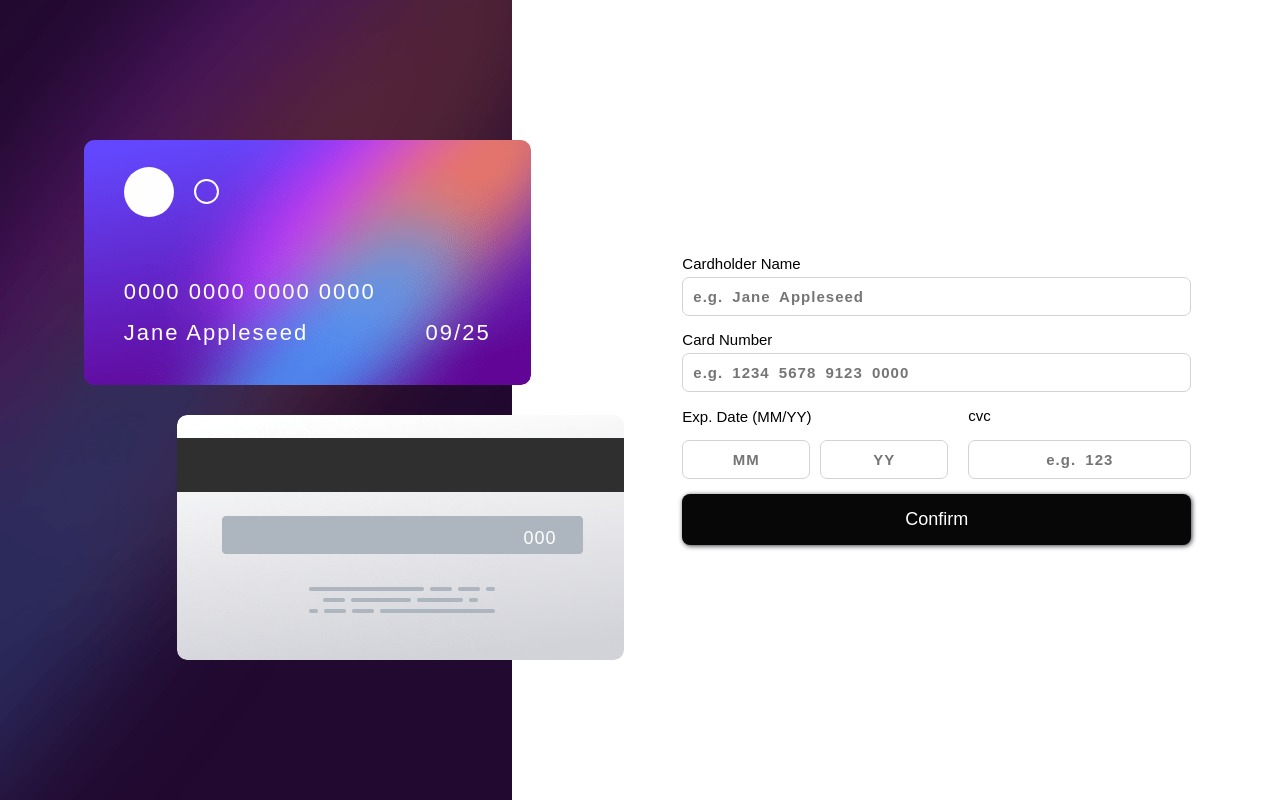
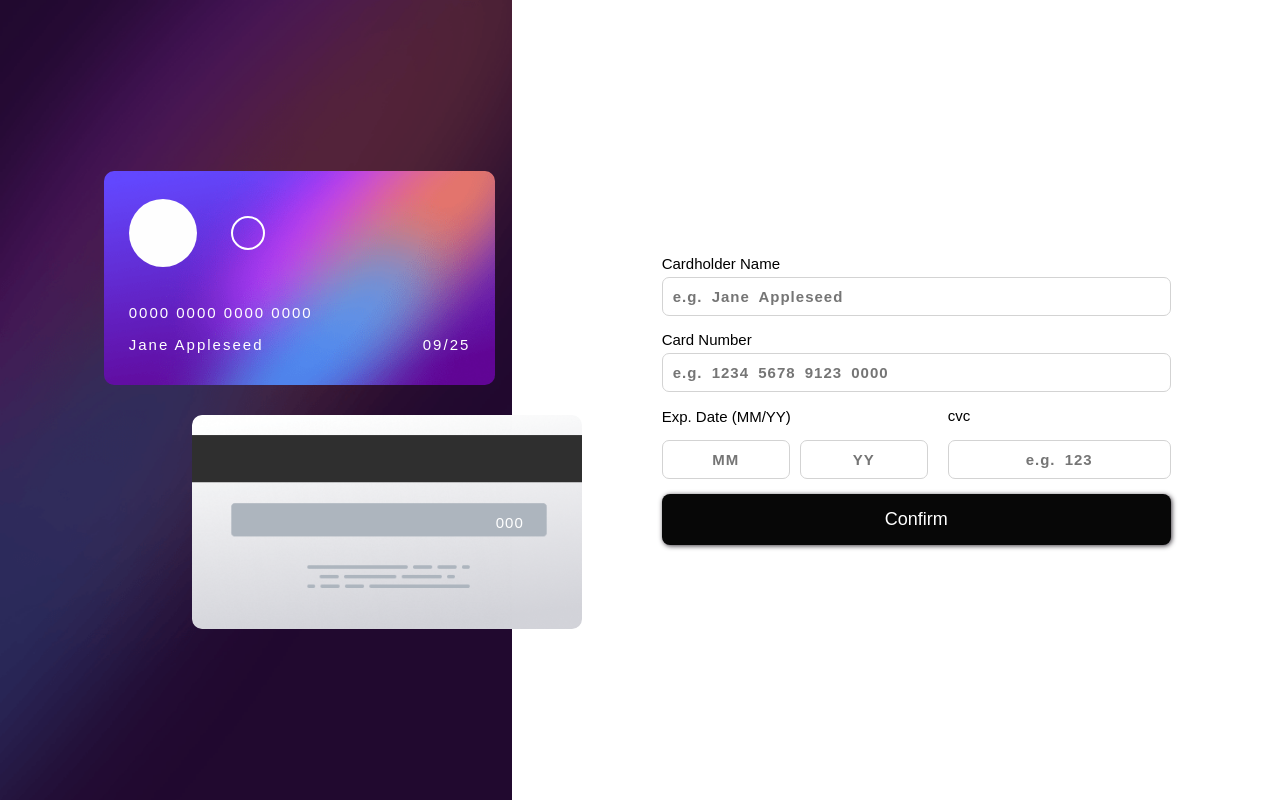
Before and after one commit to mahmoud-elbasiony/frontend-challenges, a plain HTML site: page interactive-card-details-form-main/index.html in a window 1280 px wide. Drawn offline with Linux system fonts and the light colour scheme.

Commit message:
fixing issues with smaller screens

```diff
--- a/interactive-card-details-form-main/src/style.css
+++ b/interactive-card-details-form-main/src/style.css
@@ -45,45 +45,47 @@ body{
     display: flex;
     /* flex-direction: column; */
     flex-wrap: wrap;
-    width: 550px;
-    gap:30px;
+    width: 40%;
+    /* gap:30px; */
+    gap:clamp(5px,30px,40px)
 }
 .front,.back{
     color: white;
     margin-left: 10px;
-    max-width: 447px;
-    width: 40vw;
+    /* max-width: 80%; */
+    width: 80%;
     aspect-ratio: 16/8.78;
     background-repeat: no-repeat;
     background-size: cover;
     border-radius: 10px;
 }
 .front{
-    padding: 15px 40px;
-    font-size: 22px;
+    padding:5%;
+    font-size: clamp(15px,1vw,22px);
     letter-spacing: 2px;
     display: flex;
     flex-wrap: wrap;
-    gap:50px;
+    gap:20%;
     background-image: url("images/bg-card-front.png");
 }
 .circles{
     display: flex;
     justify-content: flex-start;
-    gap: 20px;
+    gap: 10%;
     align-content: center;
     align-items: center;
     width: 100%;
 }
 .white-circle{
-    width: 50px;
-    height: 50px;
+    width: 20%;
+    aspect-ratio: 1;
+    /* height: 5%; */
     border-radius: 50%;
     background-color: rgb(254, 254, 254);
 }
 .circle{
-    width: 25px;
-    height: 25px;
+    width: 10%;
+    aspect-ratio: 1;
     border-radius: 50%;
     background-color: rgba(254, 254, 254, 0);
     border:2px solid white;
@@ -101,6 +103,9 @@ body{
     justify-content: space-between;
 }
 .back{
+    /* font-size: 1vw; */
+    font-size: clamp(15px,1vw,22px);
+
     margin-left: auto;
     background-image: url("images/bg-card-back.png");
     position: relative;
@@ -109,7 +114,7 @@ body{
     position: absolute;
     right: 15%;
     color: white;
-    font-size: 18px;
+    /* font-size: 18px; */
     letter-spacing: 1px;
     top: 50%;
     transform: translatey(-50%);
@@ -118,6 +123,7 @@ body{
 .form{
     margin: 15px;
     /* max-width: 600px; */
+
     display: flex;
     flex-direction: column;
 }
@@ -211,7 +217,7 @@ button:hover{
         max-width: 80vw;
     }
     .front,.back{
-        font-size: 15px;
+        /* font-size: 15px; */
         width: 300px;
         left:50%;
         position: absolute;
@@ -231,10 +237,10 @@ button:hover{
 
     }
 }
-@media (min-width:767px) and (max-width:900px) {
+/* @media (min-width:767px) and (max-width:900px) {
     .front{
         font-size: 18px;
 
     }
 
-}
+} */
```
